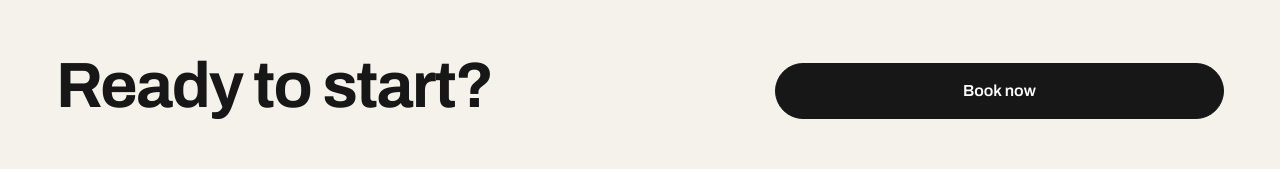
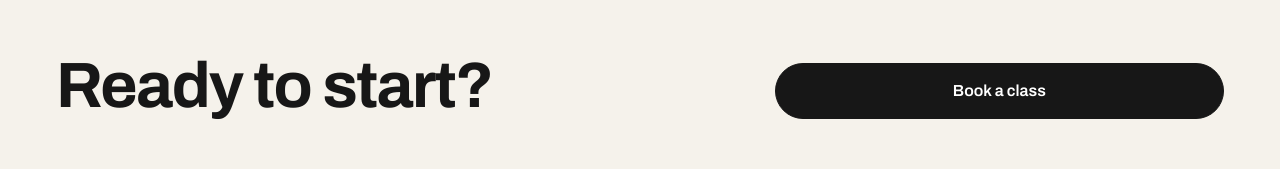
Before and after one commit to fystay/alexkbells, a Next.js app: page / in a window 1280 px wide. Shown: the part 5078-5247 px from the top of the page. Built offline with nearby package versions, Linux system fonts and the light colour scheme; no server answers; the database is empty.

Commit message:
Home: the Ready to start button reads Book a class
Co-Authored-By: Claude Sonnet 5.5 <noreply@anthropic.com>
Claude-Session: https://claude.ai/code/session_01R5ErWwEcAEEBxpED4EevqT

```diff
--- a/src/app/page.tsx
+++ b/src/app/page.tsx
@@ -10,6 +10,7 @@ import { Testimonials } from "@/components/home/Testimonials";
 import { WhyKettlebells } from "@/components/home/WhyKettlebells";
 import { PlanList, PlanTerms } from "@/components/memberships/PlanList";
 import { CtaBand } from "@/components/sections/CtaBand";
+import { getPrimaryCtaFor } from "@/lib/booking";
 import { Faq } from "@/components/sections/Faq";
 import { PhilosophyTeaser } from "@/components/home/PhilosophyTeaser";
 import Link from "next/link";
@@ -61,7 +62,8 @@ export default function HomePage() {
           </Link>
         }
       />
-      <CtaBand id="book" body={null} instagram={false} tone="plain" />
+      {/* The closing button reads "Book a class" (owner, 2026-10-29), like the hero; where booking is off it keeps the page's honest wording. */}
+      <CtaBand id="book" body={null} instagram={false} tone="plain" label={getPrimaryCtaFor("any").kind === "booking" ? "Book a class" : undefined} />
     </>
   );
 }
```
Also changed, not shown: 2 other files (tests, documents, lock files or other folders).
